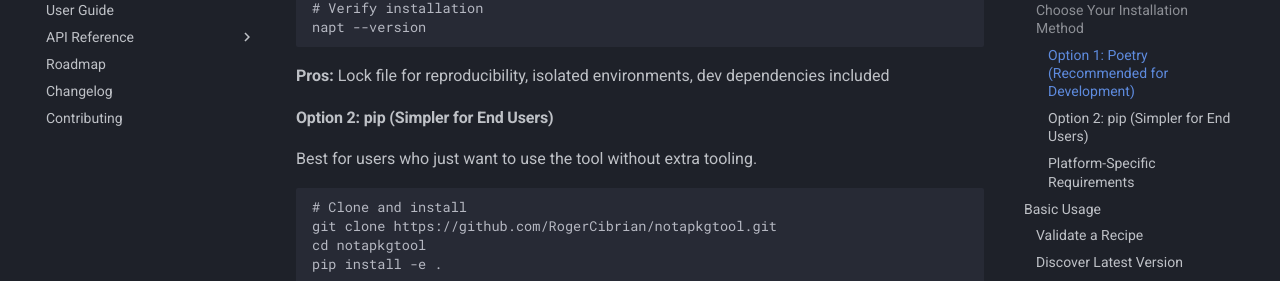
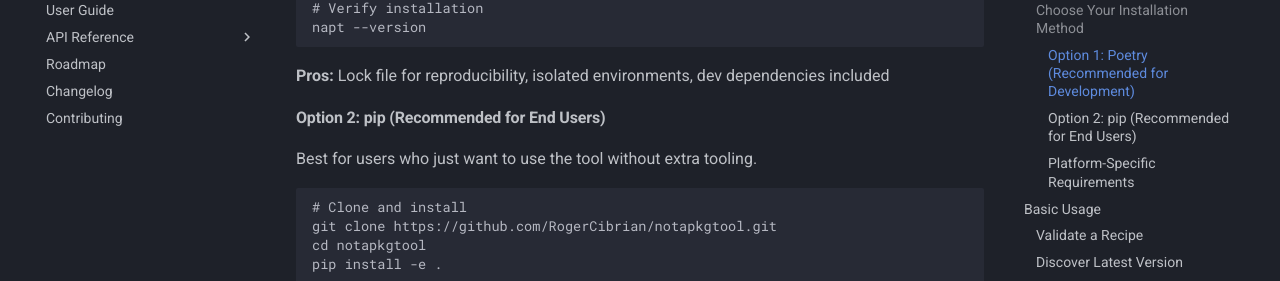
Before and after one commit to RogerCibrian/notapkgtool, an MkDocs documentation site: the page built from docs/quick-start.md, in a window 1280 px wide and 900 px high, scrolled down 642 px. Shown: the part 152-433 px from the top of the window. Built offline with MkDocs 1.6.1 and Material for MkDocs 9.7.7, drawn with Linux system fonts in a browser that asks for light colours; comment, search, counter and statistics services are not loaded.

Commit message:
docs: standardize installation option naming format
Change 'Option 2: pip (Simpler for End Users)' to 'Option 2: pip
(Recommended for End Users)' to match the format of Option 1.

Updated in:
- README.md
- docs/quick-start.md

```diff
--- a/docs/quick-start.md
+++ b/docs/quick-start.md
@@ -32,7 +32,7 @@ napt --version
 
 **Pros:** Lock file for reproducibility, isolated environments, dev dependencies included
 
-#### Option 2: pip (Simpler for End Users)
+#### Option 2: pip (Recommended for End Users)
 
 Best for users who just want to use the tool without extra tooling.
 
```
Also changed, not shown: README.md (+1 -1 lines).
